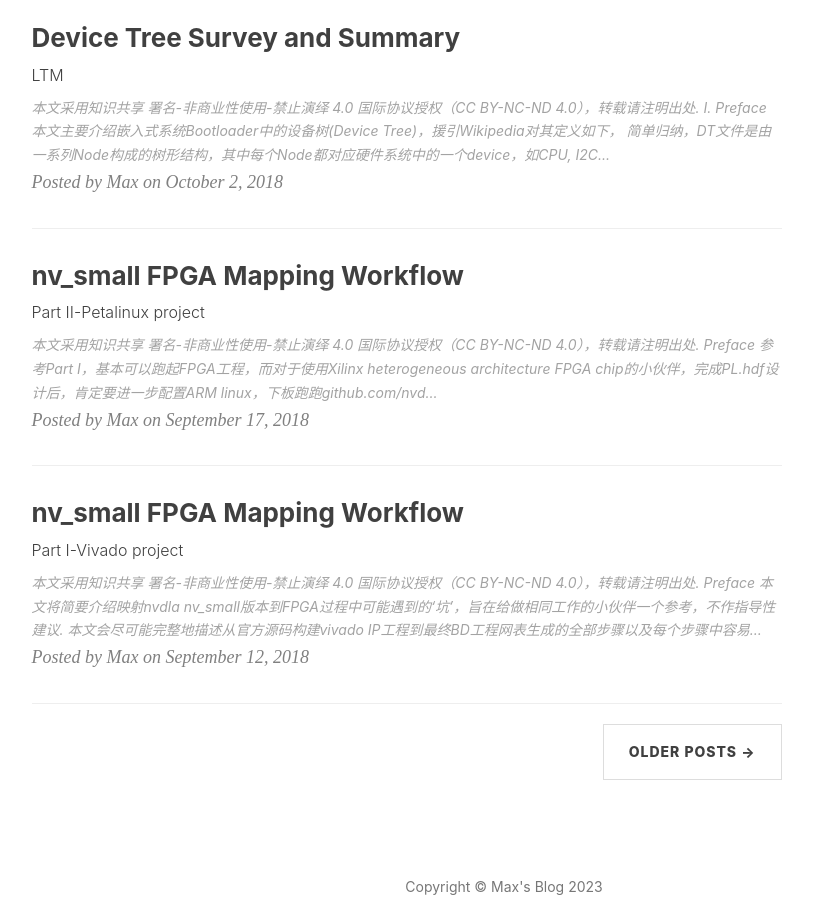
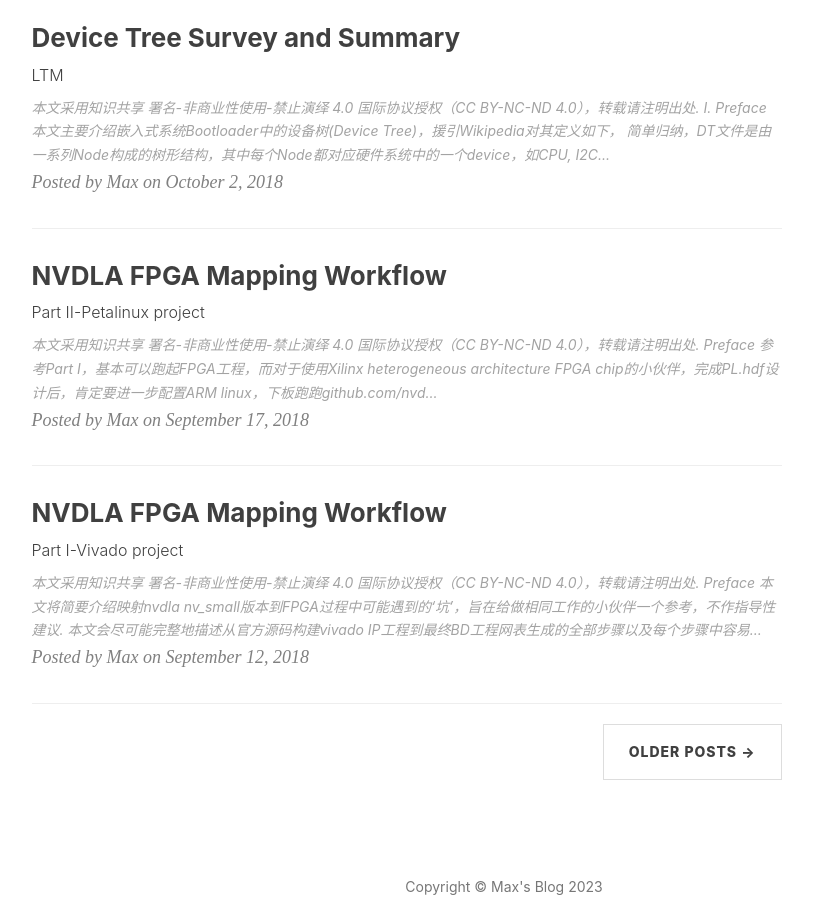
Before and after one commit to VVViy/VVViy.github.io, a Jekyll site: the page built from index.html, in a window 1280 px wide and 900 px high, scrolled down 2058 px. Shown: the whole window, without its empty margins (136-949 px from the left). Built offline with Jekyll 4.4.1, drawn with Linux system fonts in a browser that asks for light colours; nearby versions of some CDN libraries; the list of posts is cut into pages by our own code; comment, search, counter and statistics services are not loaded; grey boxes are pictures that could not be loaded.

Commit message:
Update nvdla name

```diff
--- a/_posts/2018-09-12-nv_small-FPGA-Mapping-Workflow-I.md
+++ b/_posts/2018-09-12-nv_small-FPGA-Mapping-Workflow-I.md
@@ -1,6 +1,6 @@
 ---
 layout:     post
-title:      nv_small FPGA Mapping Workflow
+title:      NVDLA FPGA Mapping Workflow
 subtitle:   Part I-Vivado project
 date:       2018-09-12
 author:     Max
--- a/_posts/2018-09-17-nv_small-FPGA-Mapping-Workflow-II.md
+++ b/_posts/2018-09-17-nv_small-FPGA-Mapping-Workflow-II.md
@@ -1,6 +1,6 @@
 ---
 layout:     post
-title:      nv_small FPGA Mapping Workflow
+title:      NVDLA FPGA Mapping Workflow
 subtitle:   Part II-Petalinux project
 date:       2018-09-17
 author:     Max
```
